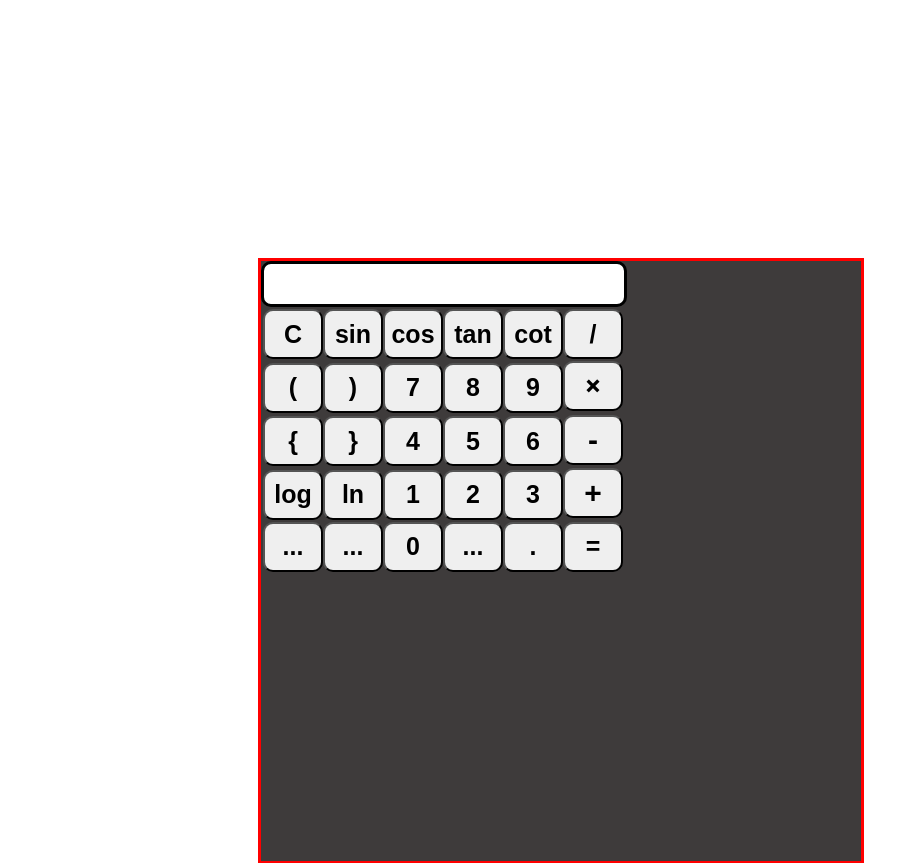
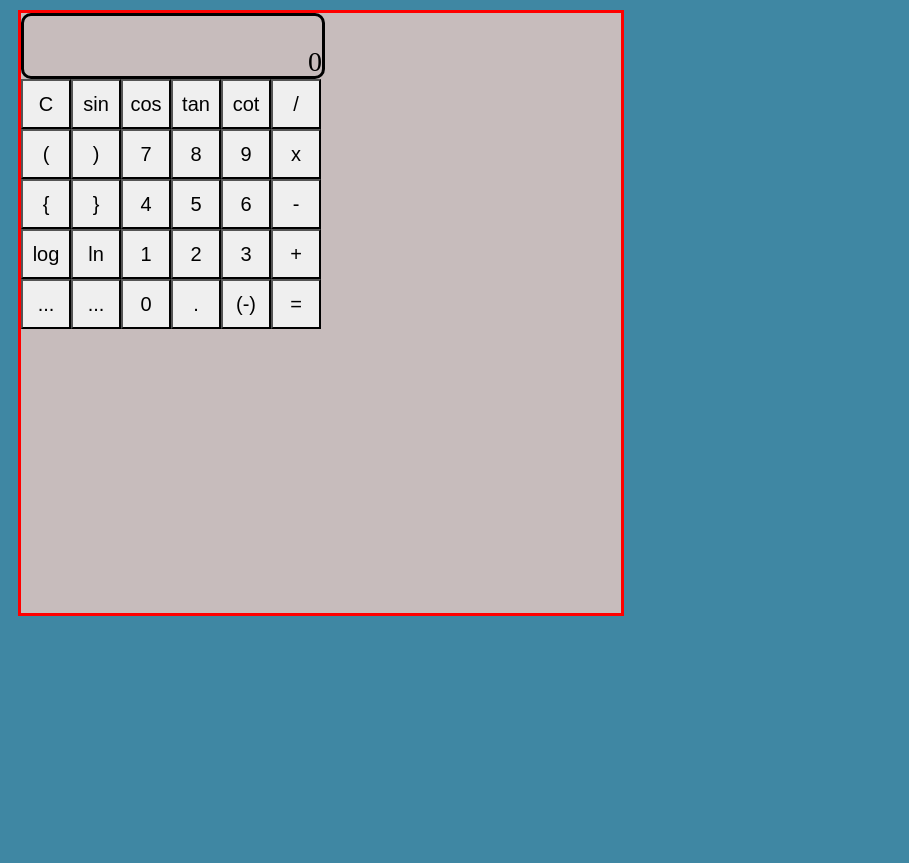
Before and after one commit to Gamme99/calculator, a React (Create React App) app: page / in a window 1280 px wide. Shown: the top 863 px of the page, without its empty margins (0-909 px from the left). After the commit the page ends 800 px from the top, so only its background shows below. Built offline with nearby package versions, Linux system fonts and the light colour scheme.

Commit message:
takes input

```diff
--- a/src/App.css
+++ b/src/App.css
@@ -1,69 +1,34 @@
 body {
-  display: flex;
+  background-color: rgb(63, 135, 163);
 }
+
 .container {
   display: f;
   justify-content: center;
   align-items: center;
-  margin-left: 250px;
-  margin-top: 250px;
+  margin: 10px;
   border: solid red;
-  background-color: rgb(62, 59, 59);
+  background-color: rgb(199, 188, 188);
   height: 600px;
   width: 600px;
 }
 
 .screen {
-  width: 360px;
-  height: 40px;
-  font-size: 30px;
-  background-color: white;
   border-style: solid;
   border-radius: 10px;
+  height: 60px;
+  width: 298px;
+  font-size: 28px;
+  text-align: end;
 }
 
-table {
-  border-style: solid green;
-  /* margin-top: 100px;
-  margin-left: 100px; */
-}
-
-th {
-  padding: 5px 5px 5px 5px;
-  font-size: 25px;
-  display: flex;
-  justify-content: center;
-  align-items: center;
-  /* color: white; */
-  /* border: solid black; */
+.result {
+  padding-top: 30px;
 }
 
 button {
-  width: 60px;
+  appearance: none;
   height: 50px;
-  border-radius: 10px;
+  width: 50px;
+  font-size: 20px;
 }
-
-.test {
-  width: 200px;
-  height: 200px;
-  border: solid black;
-  display: flex;
-  justify-content: center;
-  align-items: center;
-}
-
-.product {
-  transform: rotate(45deg);
-}
-.product,
-.addition,
-.subtract {
-  font-size: 30px;
-}
-
-.content {
-  border: solid red;
-  height: 15px;
-  width: 80px;
-}
--- a/src/App.js
+++ b/src/App.js
@@ -1,151 +1,114 @@
 import "./App.css";
-import { useState } from "react";
+import { useReducer, useState } from "react";
+
+const ACTION = {
+  NUMBER: "number",
+  OPERATION: "operation",
+  CLEAR: "clear",
+  EVALUATE: "evaluate",
+};
+
+function reducer(state, { type, payload }) {
+  // switch(type){
+  //   case ACTION.CLEAR:
+  //     return {
+  //       ...state,
+  //       operation: ${operand || ""}${payload}
+  //     }
+  // }
+}
 
 function App() {
-  const [input, setInput] = useState("");
+  const [{ operand, operation }, setInput] = useReducer(reducer, {});
 
-  var allInput = "";
+  const [typed, setTyped] = useState("");
+  const [prev, setPrev] = useState("");
+  const memory = [];
+
   const handleClick = (value) => {
-    //e.preventDefault();
-    setInput(value++);
-    //console.log(e);
-    allInput = value;
+    if (!isNaN(value)) {
+      // memory.push(parseInt(value));
+      console.log("is number");
+    } else {
+      //memory.push(value);
+      console.log("not number");
+    }
+
+    if (value == "C") {
+      // setPrev("");
+      setTyped(typed.slice("1", -1));
+    } else if (value == "ln") {
+      setTyped(" " + typed + value + "(");
+    } else {
+      setTyped(" " + typed + value);
+    }
+
+    //console.log("size: " + memory.length);
   };
 
-  const handleClear = () => {
-    setInput();
-  };
+  // const initialState = {
+  //   input:
+  // }
+  //console.log("size: " + memory.length);
 
   return (
     <div className="App">
+      {/* {memory.forEach((element) => {
+        console.log(element);
+        if (element != undefined) {
+          console.log(element);
+        }
+      })} */}
       <div className="container">
-        <div className="display">
-          <div className="screen">
-            {input} {allInput}
-          </div>
-          {/* <input type="text" value={input}></input> */}
+        <div className="screen">
+          <div className="result">{typed || 0}</div>
         </div>
-        <form className="number">
-          <table>
-            <tr className="rows">
-              <button type="button" onClick={() => handleClear()}>
-                <th>C</th>
-              </button>
-              <button type="button" onClick={() => handleClick("sin")}>
-                <th>sin</th>
-              </button>
+        <div className="firstLayer">
+          <button onClick={() => handleClick("C")}>C</button>
+          <button onClick={() => handleClick("sin")}>sin</button>
+          <button onClick={() => handleClick("cos")}>cos</button>
+          <button onClick={() => handleClick("tan")}>tan</button>
+          <button onClick={() => handleClick("cot")}>cot</button>
+          <button onClick={() => handleClick("/")}>/</button>
+        </div>
+        <div className="secondLayer">
+          <button onClick={() => handleClick("(")}> (</button>
+          <button onClick={() => handleClick(")")}> )</button>
+          <button onClick={() => handleClick("7")}>7</button>
+          <button onClick={() => handleClick("8")}>8</button>
+          <button onClick={() => handleClick("9")}>9</button>
+          <button onClick={() => handleClick("x")}>x</button>
+        </div>
 
-              <button type="button" onClick={() => handleClick("cos")}>
-                <th>cos</th>
-              </button>
+        <div className="thirdLayer">
+          <button>
+            <span onClick={() => handleClick("{")}>&#123;</span>
+          </button>
+          <button onClick={() => handleClick("}")}>
+            <span>&#x7D;</span>
+          </button>
+          <button onClick={() => handleClick("4")}>4</button>
+          <button onClick={() => handleClick("5")}>5</button>
+          <button onClick={() => handleClick("6")}>6</button>
+          <button onClick={() => handleClick("-")}>-</button>
+        </div>
 
-              <button type="button" onClick={() => handleClick("tan")}>
-                <th>tan</th>
-              </button>
-
-              <button type="button" onClick={() => handleClick("cot")}>
-                <th>cot</th>
-              </button>
-
-              <button type="button" onClick={() => handleClick("/")}>
-                <th>/</th>
-              </button>
-            </tr>
-            <tr className="rows">
-              <button type="button" onClick={() => handleClick("(")}>
-                <th> (</th>
-              </button>
-              <button type="button" onClick={() => handleClick(")")}>
-                <th>)</th>
-              </button>
-
-              <button type="button" onClick={() => handleClick(7)}>
-                <th>7</th>
-              </button>
-
-              <button type="button" onClick={() => handleClick(8)}>
-                <th>8</th>
-              </button>
-
-              <button type="button" onClick={() => handleClick(9)}>
-                <th>9</th>
-              </button>
-
-              <button type="button" onClick={() => handleClick("*")}>
-                <th className="product">+</th>
-              </button>
-            </tr>
-            <tr className="rows">
-              <button type="button" onClick={() => handleClick("{")}>
-                <th>
-                  {" "}
-                  <span>&#123;</span>
-                </th>
-              </button>
-              <button type="button" onClick={() => handleClick("}")}>
-                <th>
-                  <span>&#x7D;</span>
-                </th>
-              </button>
-              <button type="button" onClick={() => handleClick(4)}>
-                <th>4</th>
-              </button>
-              <button type="button" onClick={() => handleClick(5)}>
-                <th>5</th>
-              </button>
-              <button type="button" onClick={() => handleClick(6)}>
-                <th>6</th>
-              </button>
-              <button type="button" onClick={() => handleClick("-")}>
-                <th className="subtract">-</th>
-              </button>
-            </tr>
-            <tr className="rows">
-              <button type="button" onClick={() => handleClick("log")}>
-                <th> log</th>
-              </button>
-              <button type="button" onClick={() => handleClick("ln")}>
-                <th>ln</th>
-              </button>
-              <button type="button" onClick={() => handleClick(1)}>
-                <th>1</th>
-              </button>
-              <button type="button" onClick={() => handleClick(2)}>
-                <th>2</th>
-              </button>
-              <button type="button" onClick={() => handleClick(3)}>
-                <th>3</th>
-              </button>
-              <button type="button" onClick={() => handleClick("+")}>
-                <th className="addition">+</th>
-              </button>
-            </tr>
-            <tr className="rows">
-              <button>
-                <th> ...</th>
-              </button>
-              <button>
-                <th> ...</th>
-              </button>
-              <button type="button" onClick={() => handleClick("0")}>
-                <th>0</th>
-              </button>
-              <button>
-                <th>...</th>
-              </button>
-              <button type="button" onClick={() => handleClick(".")}>
-                <th className="dot">.</th>
-              </button>
-              <button>
-                <th>=</th>
-              </button>
-            </tr>
-          </table>
-        </form>
-      </div>
-
-      <div className="test">
-        <div className="content">I am here</div>
+        <div className="fourthLayer">
+          <button onClick={() => handleClick("log")}>log</button>
+          <button onClick={() => handleClick("ln")}>ln</button>
+          <button onClick={() => handleClick("1")}>1</button>
+          <button onClick={() => handleClick("2")}>2</button>
+          <button onClick={() => handleClick("3")}>3</button>
+          <button onClick={() => handleClick("+")}>+</button>
+        </div>
+        <div className="finalLayer">
+          <button>...</button>
+          <button>...</button>
+          <button onClick={() => handleClick("0")}>0</button>
+          <button onClick={() => handleClick(".")}>.</button>
+          <button onClick={() => handleClick("(-)")}>(-)</button>
+          <button onClick={() => handleClick("=")}>=</button>
+        </div>
       </div>
     </div>
   );
```
Also changed, not shown: 1 other file (tests, documents, lock files or other folders).
